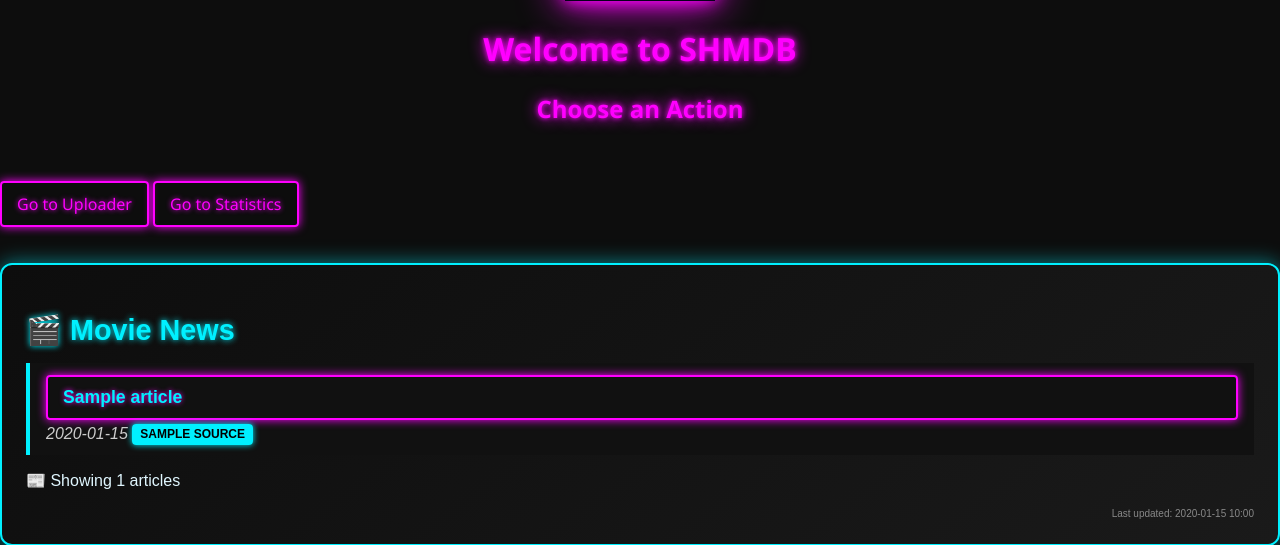
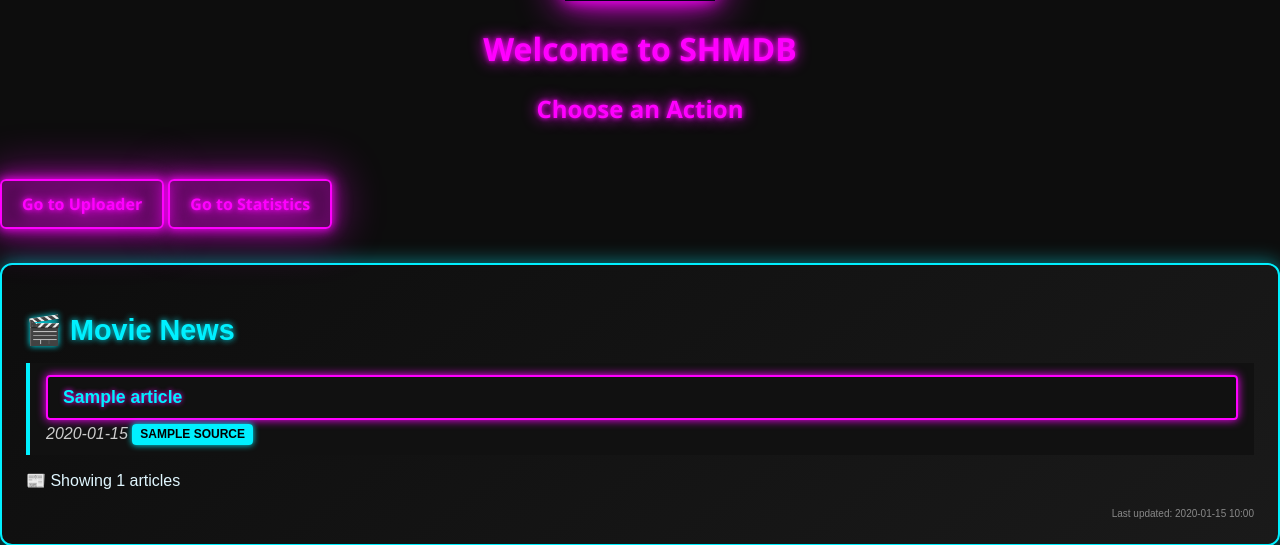
Before and after one commit to cronosra-hash/shmdb_uploader, a FastAPI app: template web_ui/templates/index.html in a window 1280 px wide. Shown: the part 197-742 px from the top of the page. Run offline with FastAPI, Linux system fonts and the light colour scheme; the template is opened without the code that fills it: most values are stand-ins (such as "Sample title", 1, 10 or a date in 2020).

Commit message:
fixed button styling on index

```diff
--- a/web_ui/templates/index.html
+++ b/web_ui/templates/index.html
@@ -8,8 +8,8 @@
 
 {% block content %}
 <div class="page-wrapper">
-  <a href="{{ url_for('uploader') }}" class="btn btn-primary">Go to Uploader</a>
-  <a href="{{ url_for('statistics') }}" class="btn btn-primary">Go to Statistics</a>
+  <a href="{{ url_for('uploader') }}" class="neon-button flicker">Go to Uploader</a>
+  <a href="{{ url_for('statistics') }}" class="neon-button flicker">Go to Statistics</a>
 </div>
 <div>
   {% import "news_macros.html" as news %}
```
